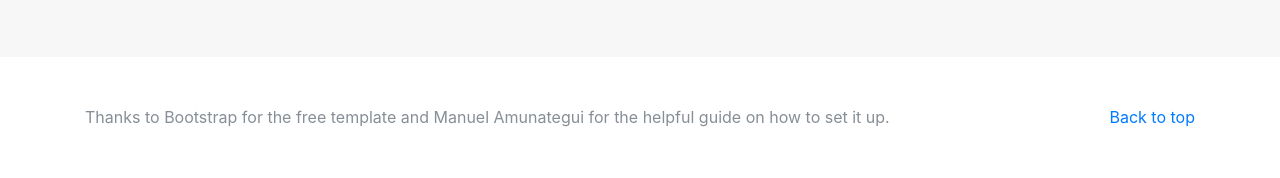
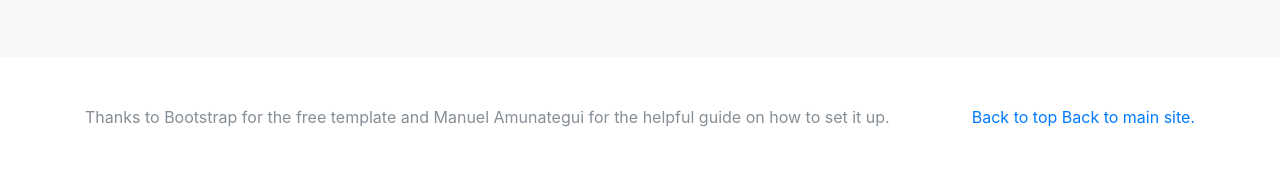
Before and after one commit to rohansmehta/rohansmehta.github.io, a Jekyll site: the page art/index.html, which Jekyll copies as it is, in a window 1280 px wide. Shown: the part 1565-1743 px from the top of the page. Built offline with Jekyll 4.4.1, drawn with Linux system fonts in a browser that asks for light colours; nearby versions of some CDN libraries.

Commit message:
added link back to main site

```diff
--- a/art/index.html
+++ b/art/index.html
@@ -125,6 +125,7 @@
       <div class="container">
         <p class="float-right">
           <a href="#">Back to top</a>
+          <a href="/">Back to main site.</a>
         </p>
         <p>Thanks to Bootstrap for the free template and Manuel Amunategui for the helpful guide on how to set it up.</p>
       </div>
```
